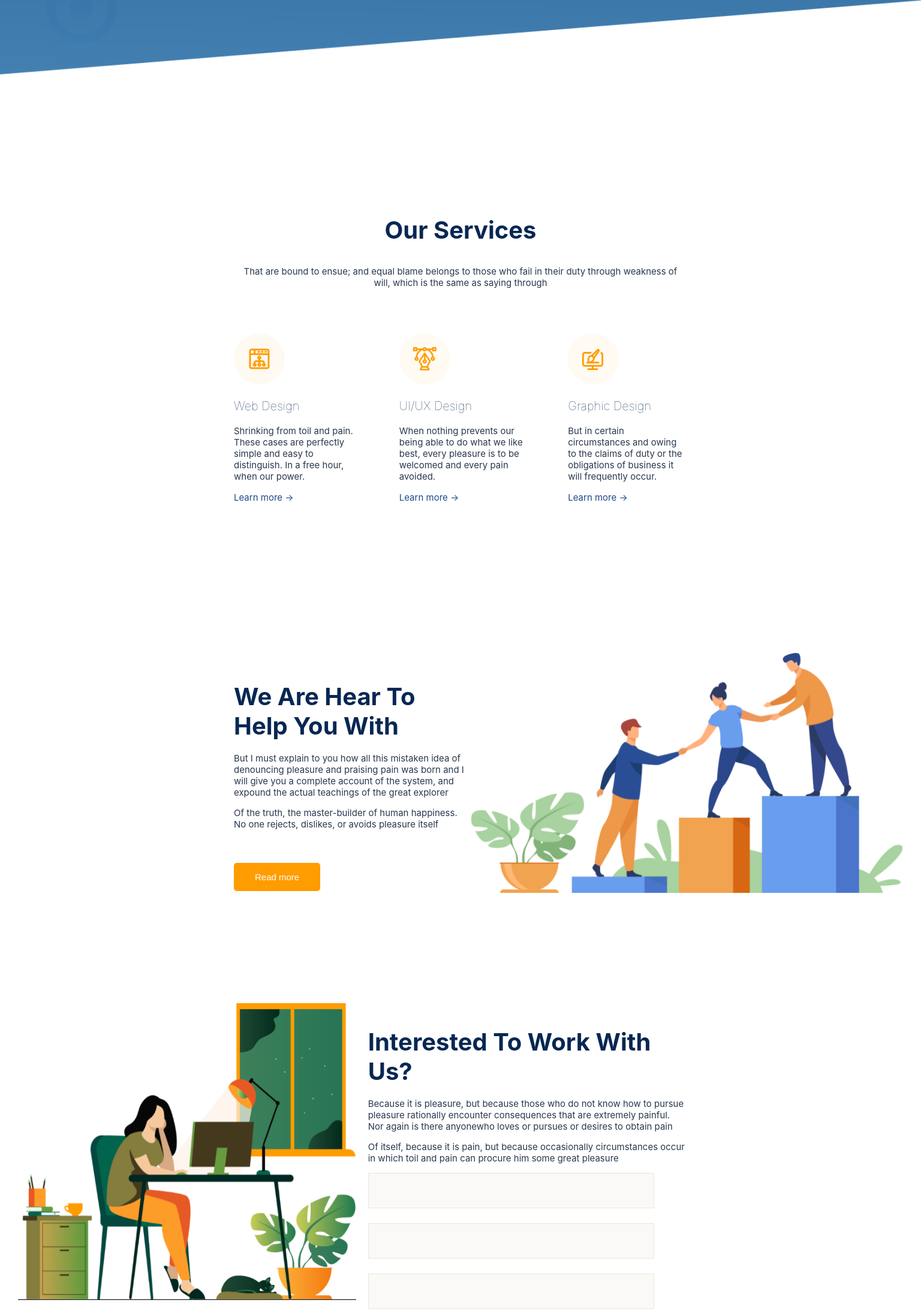
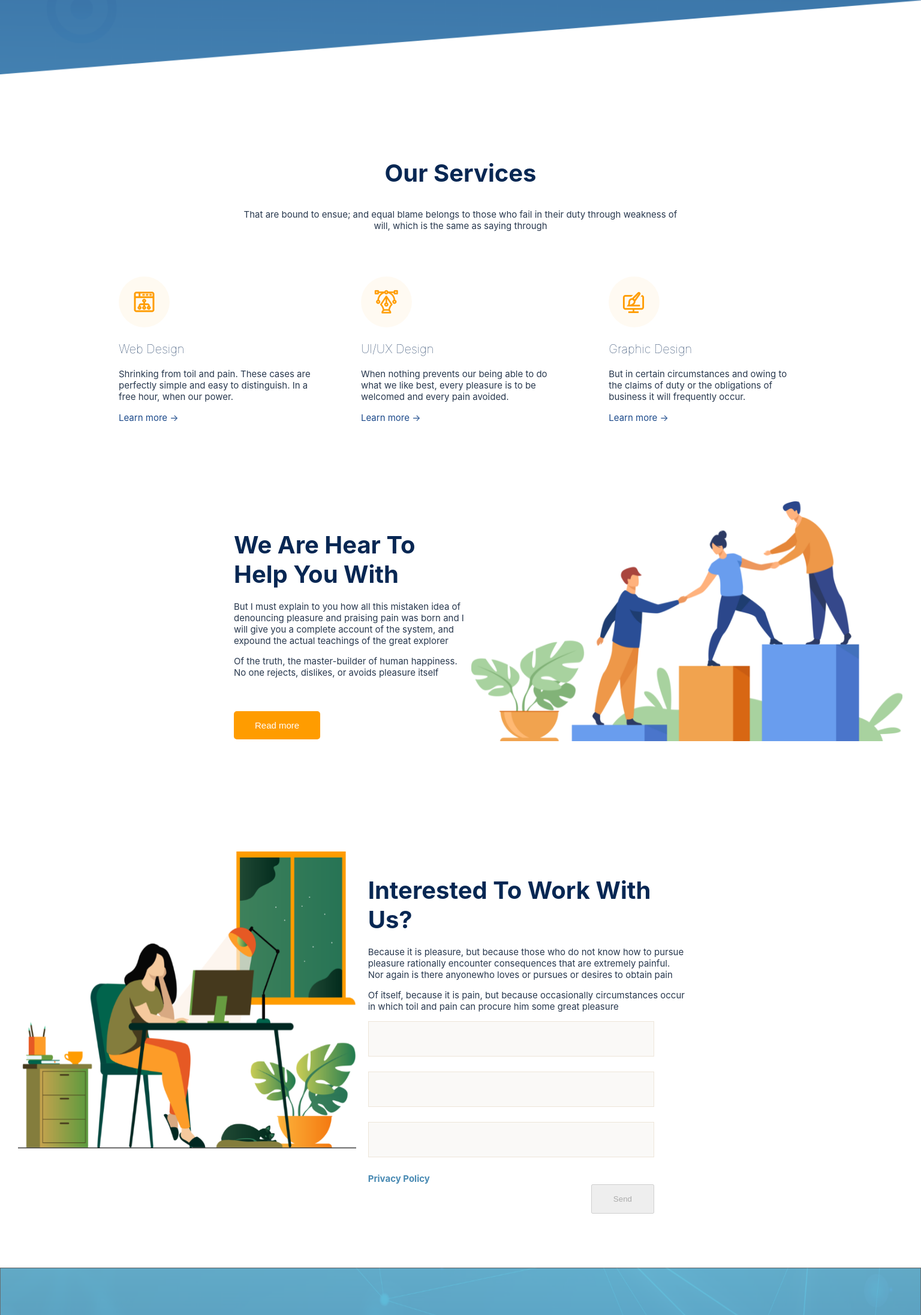
Before and after one commit to LinhDong64/TeqFresher-MotiveZone-UI, a React (Create React App) app in the folder ts-motive-zone-app/: page / in a window 1536 px wide. Shown: the part 880-3073 px from the top of the page at 60% size. Built offline with nearby package versions, Linux system fonts and the light colour scheme.

Commit message:
update responsive

```diff
--- a/ts-motive-zone-app/src/assets/styles/Contact/style.scss
+++ b/ts-motive-zone-app/src/assets/styles/Contact/style.scss
@@ -2,7 +2,8 @@
     display: flex;
     justify-content: space-between;
     padding: 30px;
-    margin-bottom: 60px;
+    max-width: 100%;
+    margin-bottom:60px;
 }
 
 .contact-section__banner{
--- a/ts-motive-zone-app/src/assets/styles/ServiceList/style.scss
+++ b/ts-motive-zone-app/src/assets/styles/ServiceList/style.scss
@@ -43,11 +43,11 @@
     }
 }
 
-@media only screen and (min-width: 1400px){
-    .service-site{
-        margin: 95px 390px 120px 390px;
-    }
-}
+// @media only screen and (min-width: 1400px){
+//     .service-site{
+//         margin: 95px 390px 120px 390px;
+//     }
+// }
 
 @media only screen and (max-width: 1400px){
   .service-site{
--- a/ts-motive-zone-app/src/assets/styles/Supporting/style.scss
+++ b/ts-motive-zone-app/src/assets/styles/Supporting/style.scss
@@ -3,8 +3,8 @@
     align-items: center;
     justify-content: space-between;
     padding: 30px;
-    margin-bottom: 120px ;
     max-width: 100%;
+    margin: 0 auto 120px;
 }
 
 .supporting-section__title{
```
